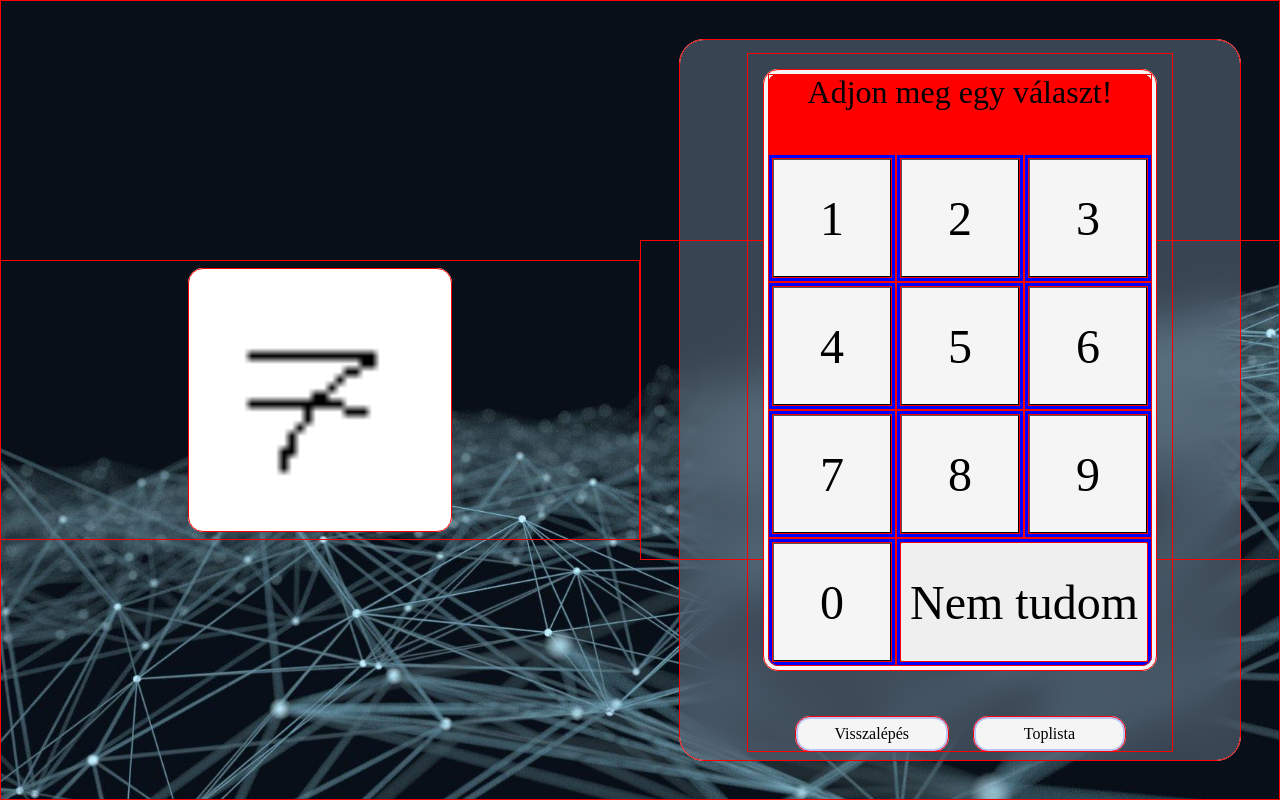
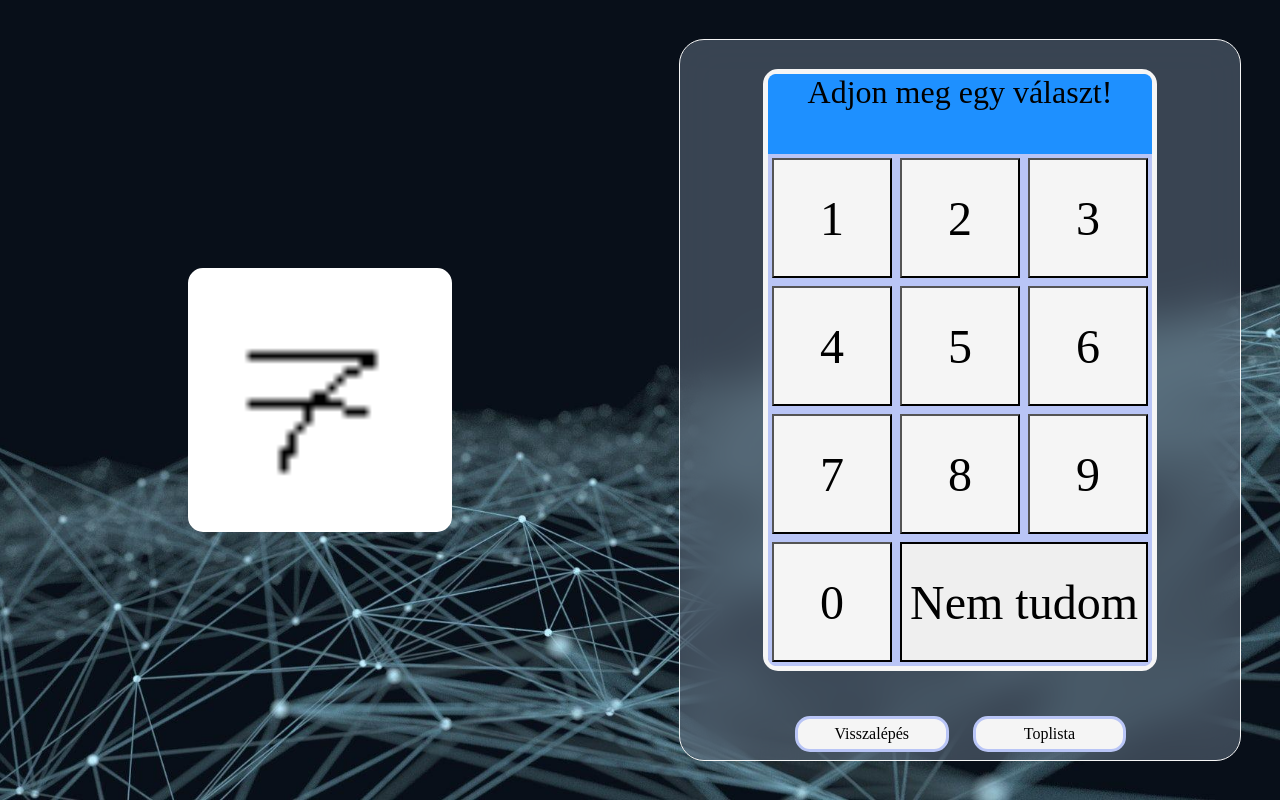
Before and after one commit to JavaJedik/MNIST, a React (Create React App) app in the folder client/: page /number_game in a window 1280 px wide. Built offline with nearby package versions, Linux system fonts and the light colour scheme.

Commit message:
Reszponzivitás javítása a játék oldalon

```diff
--- a/client/src/components/styles.css
+++ b/client/src/components/styles.css
@@ -4,10 +4,10 @@ Shared Styles
 ------------------------------------------------------------------------------------------------------------------------
 */
 
-* {
+/* {
     outline: 1px solid red;
     outline-offset: -1px;
-}
+}*/
 
 
 * {
@@ -522,9 +522,9 @@ Game Styles
 }
 
 .numbers-top {
-    background: red;
-    border-top-left-radius: 10px;
-    border-top-right-radius: 10px;
+    background: dodgerblue;
+    border-top-left-radius: 8px;
+    border-top-right-radius: 8px;
     width: 100%;
     height: 5em;
 
@@ -537,7 +537,7 @@ Game Styles
 }
 
 .number {
-    border: 0.25em solid blue;
+    border: 0.25em solid rgb(185, 197, 246);
     font-family: "Arial Black", serif;
     width: 7.5em;
     height: 7.5em;
@@ -552,22 +552,23 @@ Game Styles
 }
 
 .last-number {
-    border-bottom-left-radius: 10px;
+    border-bottom-left-radius: 8px;
 }
 
 .idk {
     width: 15.5em;
     height: 7.5em;
-    border: 0.25em solid blue;
+    border: 0.25em solid rgb(185, 197, 246);
     background: whitesmoke;
 }
 
 .idk:last-child {
-    border-bottom-right-radius: 10px;
+    border-bottom-right-radius: 8px;
 }
 
 .idk-button {
     text-align: center;
+    border: 2px solid black;
     width: inherit;
     height: inherit;
     font-size: 3em;
@@ -576,7 +577,8 @@ Game Styles
 }
 
 .idk-button:hover, .number-button:hover {
-    background: yellowgreen;
+    background: royalblue;
+    color: whitesmoke;
 }
 
 .left-game-button {
@@ -587,8 +589,10 @@ Game Styles
     margin-left: 1em;
 }
 
-@media (max-width: 900px) {
-
+@media (max-width: 1160px) {
+    .game-blur-container {
+        width: 30em;
+    }
 }
 
 @media (max-width: 700px) {
```
